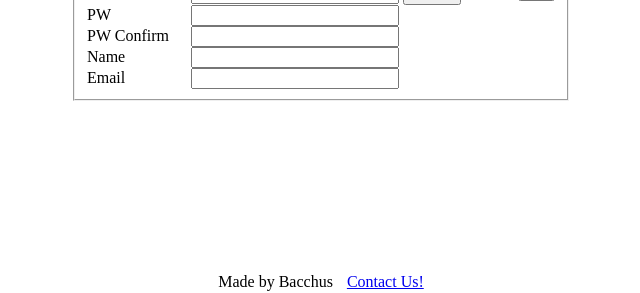
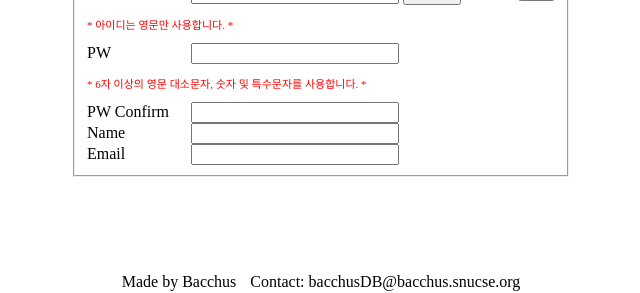
Before and after one commit to yeomii/bacchusDB, a Django app: page /join in a window 1280 px wide. Shown: the part 507-800 px from the top of the page, without its empty margins (319-959 px from the left). Run offline with Django 3.2, Linux system fonts and the light colour scheme.

Commit message:
resolve footer problem/ add id and password restriction comment/ remove quiz and answer at findpw page/ change location of infobar and navbar in base.html

```diff
--- a/static/css/db_make.css
+++ b/static/css/db_make.css
@@ -5,12 +5,12 @@ html, body {
 }
 #wrapper {
 	min-height: 100%;
-	width: 500px;
+	width: 100%;
 	margin: 0 auto;
 }
 #main {
 	overflow: auto;
-	width: 100%;
+	width: 500px;
 	padding-bottom: 20px;
 }
 #infobar {
--- a/static/css/group_make.css
+++ b/static/css/group_make.css
@@ -6,12 +6,12 @@ html, body {
 }
 #wrapper {
 	min-height: 100%;
-	width: 500px;
 	margin: 0 auto;
 }
 #main {
 	overflow: auto;
-	width: 100%;
+	width: 500px;
+	margin: 0 auto;
 	padding-bottom: 20px;
 }
 #infobar {
--- a/static/css/join.css
+++ b/static/css/join.css
@@ -35,9 +35,23 @@ html, body {
 	display: inline-block;
 	width: 100px;
 }
+#idcondition {
+	display: inline-block;
+}
+#idcondition p {
+	color: red;
+	font-size: 11px;
+}
 #pwletter {
 	display: inline-block;
 	width: 100px;
+}
+#pwcondition {
+	display: inline-block;
+}
+#pwcondition p {
+	color: red;
+	font-size: 11px;
 }
 #pwconfirmletter {
 	display: inline-block;
--- a/static/css/searchr.css
+++ b/static/css/searchr.css
@@ -26,11 +26,13 @@ html, body {
 
 #wrapper {
 	min-height: 100%;
-	width: 500px;
+	width: 100%;
 	margin: 0 auto;
 }
 #main {
 	overflow: auto;
+	width: 500px;
+	margin: 0 auto;
 	padding-bottom: 20px;
 }
 #rletterfield {
--- a/templates/base.html
+++ b/templates/base.html
@@ -8,6 +8,8 @@
         <meta charset = "UTF-8">
 </head>
 <body>
+	<div id="wrapper">
+
                         {% if css != "login" and css != "join" and css != "findpw" %}
                         <div id = "infobar">
                                 <div id = userwelcome>
@@ -32,7 +34,7 @@
                         </ul>
 
                         {% endif %}
-	<div id="wrapper">
+
 		<div id="main">
 			 {% block wrapper %}
                		 {% endblock %}
@@ -43,7 +45,7 @@
                         Made by Bacchus
                 </span>
                 <span id = "contact">
-                        <a href = "contact@bacchus.snucse.org">Contact Us!</a>
+                        Contact: bacchusDB@bacchus.snucse.org
                 </span>
         </div>
 
--- a/templates/group/group_search.html
+++ b/templates/group/group_search.html
@@ -71,5 +71,7 @@
 			{% endfor %}
 		</table>
 	</div>
-	<span id = "complete"><button onclick = "window.location.href='/'">완료</button></span>
+	<div id = "button">
+		<span id = "complete"><button onclick = "window.location.href='/'">돌아가기</button></span>
+	</div>
 {% endblock %}
--- a/templates/user/join.html
+++ b/templates/user/join.html
@@ -82,9 +82,17 @@ join
 								<input type = "submit" id = "id_check" name = "id_check" value = "ID 확인"> <!-- class ? -->
                                                         </div>
 
+							<div id = "idcondition">
+								<p>* 아이디는 영문만 사용합니다. *</p>
+							</div>
+
                                                         <div>
                                                                 <label id = "pwletter" for = "pw">PW</label>
                                                                 <input type = "password" id = "pw" class = "inputval" name = "pw">
+                                                        </div>
+
+							<div id = "pwcondition">
+                                                                <p>* 6자 이상의 영문 대소문자, 숫자 및 특수문자를 사용합니다. *</p>
                                                         </div>
 
                                                         <div>
--- a/templates/user/user_page.html
+++ b/templates/user/user_page.html
@@ -53,4 +53,5 @@
 
 	<span id = "addgroup"><button onclick = "window.location.href='/group_make'">새 그룹 추가</button></span>
 	<span id = "editgroup"><button>수정</button></span>  <!--수정을 클릭하면 완료로 글자 바뀜-->
+
 {% endblock %}
```
Also changed, not shown: static/css/findpw.css (+5 -8 lines), static/css/mypage.css (+10 -1 lines), templates/user/find_password.html (+14 -22 lines), templates/user/my_page.html (indentation only). Lines whose indentation alone changed are shown as unchanged.
